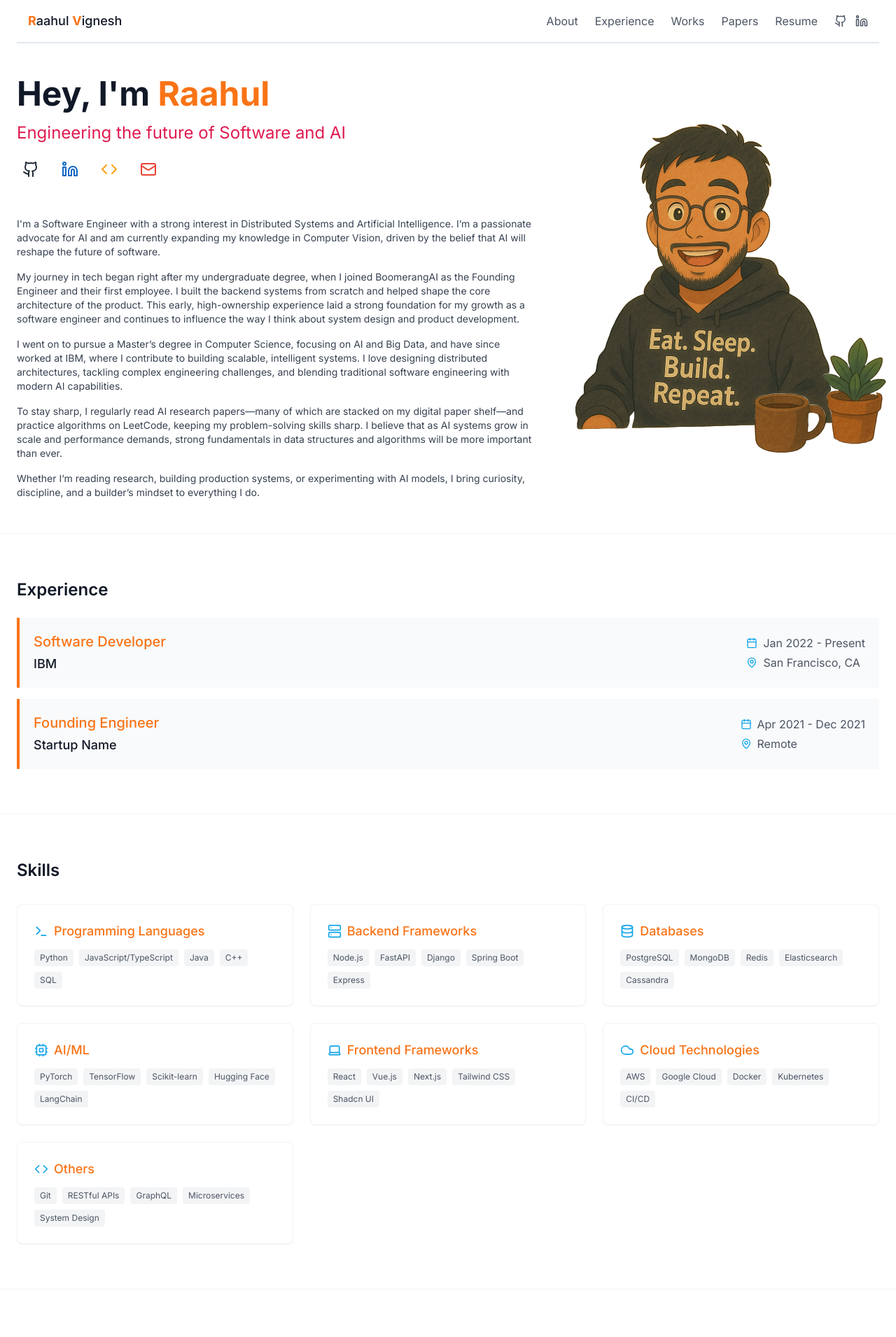
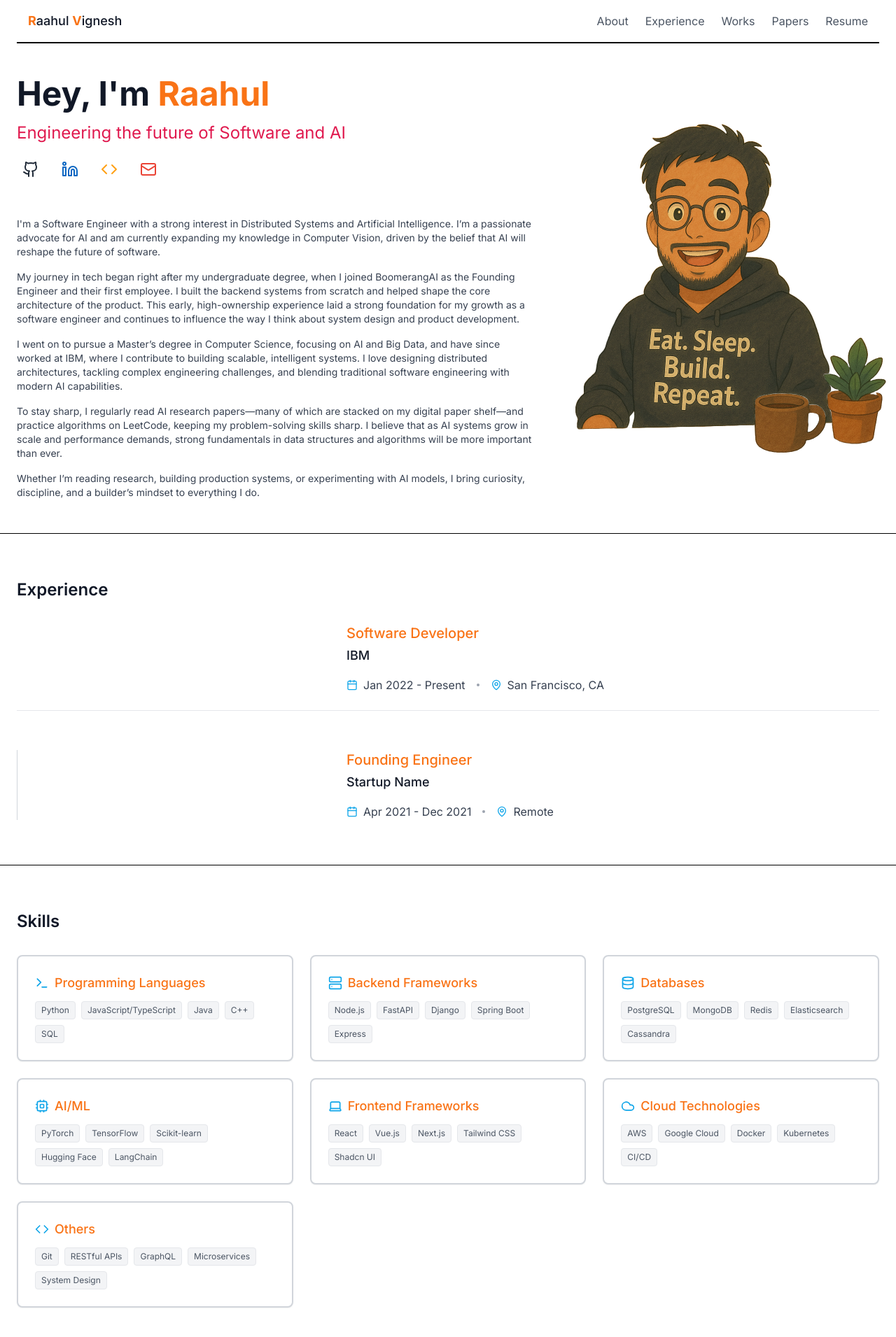
Before and after one commit to MRaahulVignesh/raahul-vignesh-digital-garden, a React (Vite) app: page / in a window 1280 px wide. Shown: the top 1911 px of the page at 70% size. Built offline with nearby package versions, Linux system fonts and the light colour scheme.

Commit message:
Refactor: Improve design and responsiveness
- Simplified paper shelf display.
- Enhanced header and section break styles.
- Added animation to the tagline.
- Removed social links from header/footer.
- Improved experience and skills section designs.
- Ensured overall site responsiveness.

```diff
--- a/src/components/Experience.tsx
+++ b/src/components/Experience.tsx
@@ -2,6 +2,7 @@
 import React from 'react';
 import Container from './Container';
 import { MapPin, Calendar } from 'lucide-react';
+import { Separator } from "@/components/ui/separator";
 
 interface ExperienceItem {
   company: string;
@@ -27,31 +28,40 @@ const experiences: ExperienceItem[] = [
 
 const Experience: React.FC = () => {
   return (
-    <section id="experience" className="py-16 border-t border-gray-100">
+    <section id="experience" className="py-16 border-t border-black">
       <Container>
-        <h2 className="text-2xl font-semibold mb-6">Experience</h2>
-        <div className="space-y-4">
+        <h2 className="text-2xl font-semibold mb-8">Experience</h2>
+        <div className="grid gap-8">
           {experiences.map((exp, index) => (
-            <div
-              key={index}
-              className="p-5 border-l-4 border-accent bg-gray-50 hover:bg-gray-100 transition-all duration-300"
-            >
-              <div className="flex flex-col md:flex-row md:items-center md:justify-between">
-                <div>
-                  <h3 className="text-xl font-medium text-accent mb-1">{exp.position}</h3>
-                  <p className="text-lg font-medium">{exp.company}</p>
+            <div key={index} className="relative">
+              {index !== 0 && (
+                <div className="absolute top-0 left-0 h-full">
+                  <div className="w-px h-full bg-gray-300"></div>
                 </div>
-                <div className="mt-2 md:mt-0">
-                  <div className="flex items-center text-gray-600 mb-1">
-                    <Calendar className="h-4 w-4 mr-2 text-highlight" />
-                    <span>{exp.duration}</span>
-                  </div>
-                  <div className="flex items-center text-gray-600">
-                    <MapPin className="h-4 w-4 mr-2 text-highlight" />
-                    <span>{exp.location}</span>
+              )}
+              <div className="relative grid grid-cols-1 md:grid-cols-8 gap-6">
+                <div className="md:col-span-5 md:order-2">
+                  <h3 className="text-xl font-medium text-accent">{exp.position}</h3>
+                  <h4 className="text-lg font-medium mt-1">{exp.company}</h4>
+                  <div className="mt-4 flex flex-col md:flex-row md:items-center text-gray-700 gap-4">
+                    <div className="flex items-center">
+                      <Calendar className="h-4 w-4 mr-2 text-highlight" />
+                      <span>{exp.duration}</span>
+                    </div>
+                    <div className="hidden md:block w-1 h-1 bg-gray-400 rounded-full"></div>
+                    <div className="flex items-center">
+                      <MapPin className="h-4 w-4 mr-2 text-highlight" />
+                      <span>{exp.location}</span>
+                    </div>
                   </div>
                 </div>
+                <div className="md:col-span-3 md:order-1">
+                  {/* This space can be used for additional info like company logo, accomplishments, etc */}
+                </div>
               </div>
+              {index !== experiences.length - 1 && (
+                <Separator className="my-6 bg-gray-200" />
+              )}
             </div>
           ))}
         </div>
--- a/src/components/Footer.tsx
+++ b/src/components/Footer.tsx
@@ -1,38 +1,16 @@
 
 import React from 'react';
 import Container from './Container';
-import { Github, Linkedin } from 'lucide-react';
 
 const Footer: React.FC = () => {
   const year = new Date().getFullYear();
 
   return (
-    <footer className="py-12 border-t border-gray-100">
+    <footer className="py-12 border-t border-black">
       <Container>
         <div className="flex flex-col sm:flex-row justify-between items-center">
           <div className="mb-4 sm:mb-0 text-sm text-gray-600">
             © {year} <span className="text-accent">Raahul Vignesh</span>. All rights reserved.
-          </div>
-
-          <div className="flex space-x-4">
-            <a
-              href="https://github.com/raahulv"
-              target="_blank"
-              rel="noopener noreferrer"
-              className="text-gray-600 hover:text-highlight transition"
-              aria-label="GitHub Profile"
-            >
-              <Github size={18} />
-            </a>
-            <a
-              href="https://linkedin.com/in/raahulvignesh"
-              target="_blank"
-              rel="noopener noreferrer"
-              className="text-gray-600 hover:text-highlight transition"
-              aria-label="LinkedIn Profile"
-            >
-              <Linkedin size={18} />
-            </a>
           </div>
         </div>
       </Container>
--- a/src/components/Header.tsx
+++ b/src/components/Header.tsx
@@ -1,7 +1,7 @@
 
 import React, { useState } from 'react';
 import Container from './Container';
-import { Github, Linkedin, Menu, X } from 'lucide-react';
+import { Menu, X } from 'lucide-react';
 import { Link } from 'react-router-dom';
 
 const Header: React.FC = () => {
@@ -18,7 +18,7 @@ const Header: React.FC = () => {
   return (
     <header className="sticky top-0 bg-white z-50">
       <Container>
-        <div className="border-b-2 border-black-700">
+        <div className="border-b-2 border-black">
           <div className="flex justify-between items-center pt-4 pb-4 px-4 py-4">
             {/* Logo */}
             <Link to="/" className="text-lg font-medium hover:text-accent-dark transition">
@@ -36,26 +36,6 @@ const Header: React.FC = () => {
                   {text}
                 </Link>
               ))}
-              <div className="flex items-center space-x-3 ml-2">
-                <a
-                  href="https://github.com/MRaahulVignesh"
-                  target="_blank"
-                  rel="noopener noreferrer"
-                  className="text-gray-600 hover:text-highlight transition"
-                  aria-label="GitHub Profile"
-                >
-                  <Github size={18} />
-                </a>
-                <a
-                  href="https://linkedin.com/in/mraahulvignesh"
-                  target="_blank"
-                  rel="noopener noreferrer"
-                  className="text-gray-600 hover:text-highlight transition"
-                  aria-label="LinkedIn Profile"
-                >
-                  <Linkedin size={18} />
-                </a>
-              </div>
             </nav>
 
             {/* Mobile Menu Button */}
--- a/src/components/PaperShelf.tsx
+++ b/src/components/PaperShelf.tsx
@@ -9,6 +9,7 @@ interface Paper {
   dateRead: string;
   tags: string[];
   url: string;
+  notes?: string;
 }
 
 const papers: Paper[] = [
@@ -16,7 +17,8 @@ const papers: Paper[] = [
     title: "ReAct: Synergizing Reasoning and Acting in Language Models",
     dateRead: "May 2024",
     tags: ["LLMs", "Agents", "Reasoning"],
-    url: "https://arxiv.org/abs/2210.03629"
+    url: "https://arxiv.org/abs/2210.03629",
+    notes: "Interesting approach to chain of thought reasoning"
   },
   {
     title: "Learning to Summarize from Human Feedback",
@@ -34,7 +36,7 @@ const papers: Paper[] = [
 
 const PaperShelf: React.FC = () => {
   return (
-    <section id="papers" className="py-16 border-t border-gray-100">
+    <section id="papers" className="py-16 border-t border-black">
       <Container>
         <div className="flex justify-between items-center mb-8">
           <h2 className="text-2xl font-semibold">Paper Shelf</h2>
@@ -49,10 +51,11 @@ const PaperShelf: React.FC = () => {
 
         <div className="space-y-4">
           {papers.map((paper, index) => (
-            <div key={index} className="pb-4 border-b border-gray-100 last:border-0">
-              <div className="flex items-baseline justify-between">
-                <span className="text-sm text-gray-500">{paper.dateRead}:</span>
-                <h3 className="font-medium flex-1 ml-2">
+            <div key={index} className="pb-4 border-b border-gray-200 last:border-0">
+              <div className="flex flex-col sm:flex-row sm:items-center">
+                <span className="text-sm text-gray-700 font-medium min-w-[100px]">{paper.dateRead}:</span>
+                <div className="flex-1">
+                  <h3 className="font-medium">
                     <a
                       href={paper.url}
                       target="_blank"
@@ -62,8 +65,7 @@ const PaperShelf: React.FC = () => {
                       {paper.title}
                     </a>
                   </h3>
-              </div>
-              <div className="flex flex-wrap gap-2 mt-2 ml-16">
+                  <div className="flex flex-wrap gap-2 mt-2">
                     {paper.tags.map((tag, tagIndex) => (
                       <span
                         key={tagIndex}
@@ -72,6 +74,11 @@ const PaperShelf: React.FC = () => {
                         {tag}
                       </span>
                     ))}
+                  </div>
+                  {paper.notes && (
+                    <p className="mt-1 text-sm text-gray-600">{paper.notes}</p>
+                  )}
+                </div>
               </div>
             </div>
           ))}
--- a/src/components/Skills.tsx
+++ b/src/components/Skills.tsx
@@ -49,7 +49,7 @@ const skillCategories: SkillCategory[] = [
 
 const Skills: React.FC = () => {
   return (
-    <section id="skills" className="py-16 border-t border-gray-100">
+    <section id="skills" className="py-16 border-t border-black">
       <Container>
         <h2 className="text-2xl font-semibold mb-8">Skills</h2>
 
@@ -57,7 +57,7 @@ const Skills: React.FC = () => {
           {skillCategories.map((category, index) => (
             <div
               key={index}
-              className="bg-white border border-gray-100 rounded-lg p-6 shadow-sm hover:shadow-md transition-shadow duration-300 hover:border-accent-light"
+              className="bg-white border-2 border-gray-300 hover:border-accent rounded-lg p-6 shadow-sm hover:shadow-md transition-all duration-300"
             >
               <div className="flex items-center gap-2 mb-3">
                 {category.icon}
@@ -67,7 +67,7 @@ const Skills: React.FC = () => {
                 {category.skills.map((skill, skillIndex) => (
                   <span
                     key={skillIndex}
-                    className="px-2 py-1 bg-gray-100 text-gray-600 text-xs rounded"
+                    className="px-2 py-1 bg-gray-100 text-gray-600 text-xs rounded border border-gray-200"
                   >
                     {skill}
                   </span>
--- a/src/index.css
+++ b/src/index.css
@@ -48,3 +48,31 @@
     @apply bg-background text-foreground font-sans antialiased;
   }
 }
+
+/* Animation for the tagline */
+@keyframes fadeInUp {
+  from {
+    opacity: 0;
+    transform: translateY(20px);
+  }
+  to {
+    opacity: 1;
+    transform: translateY(0);
+  }
+}
+
+.animate-fadeInUp {
+  animation: fadeInUp 1s ease-out forwards;
+}
+
+.delay-100 {
+  animation-delay: 0.1s;
+}
+
+.delay-200 {
+  animation-delay: 0.2s;
+}
+
+.delay-300 {
+  animation-delay: 0.3s;
+}
```
Also changed, not shown: src/pages/PaperShelfPage.tsx (+16 -8 lines). Lines whose indentation alone changed are shown as unchanged.
